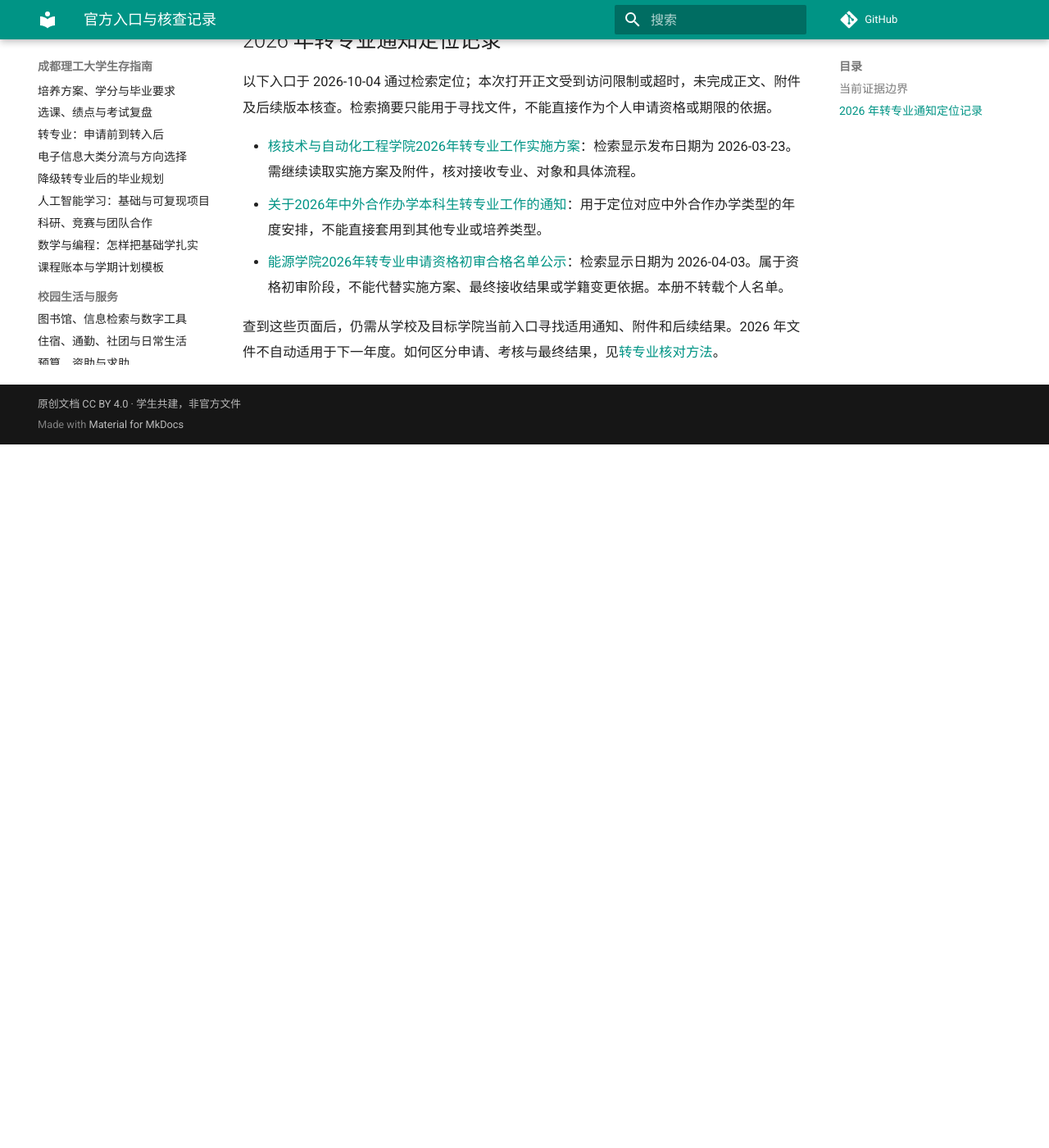
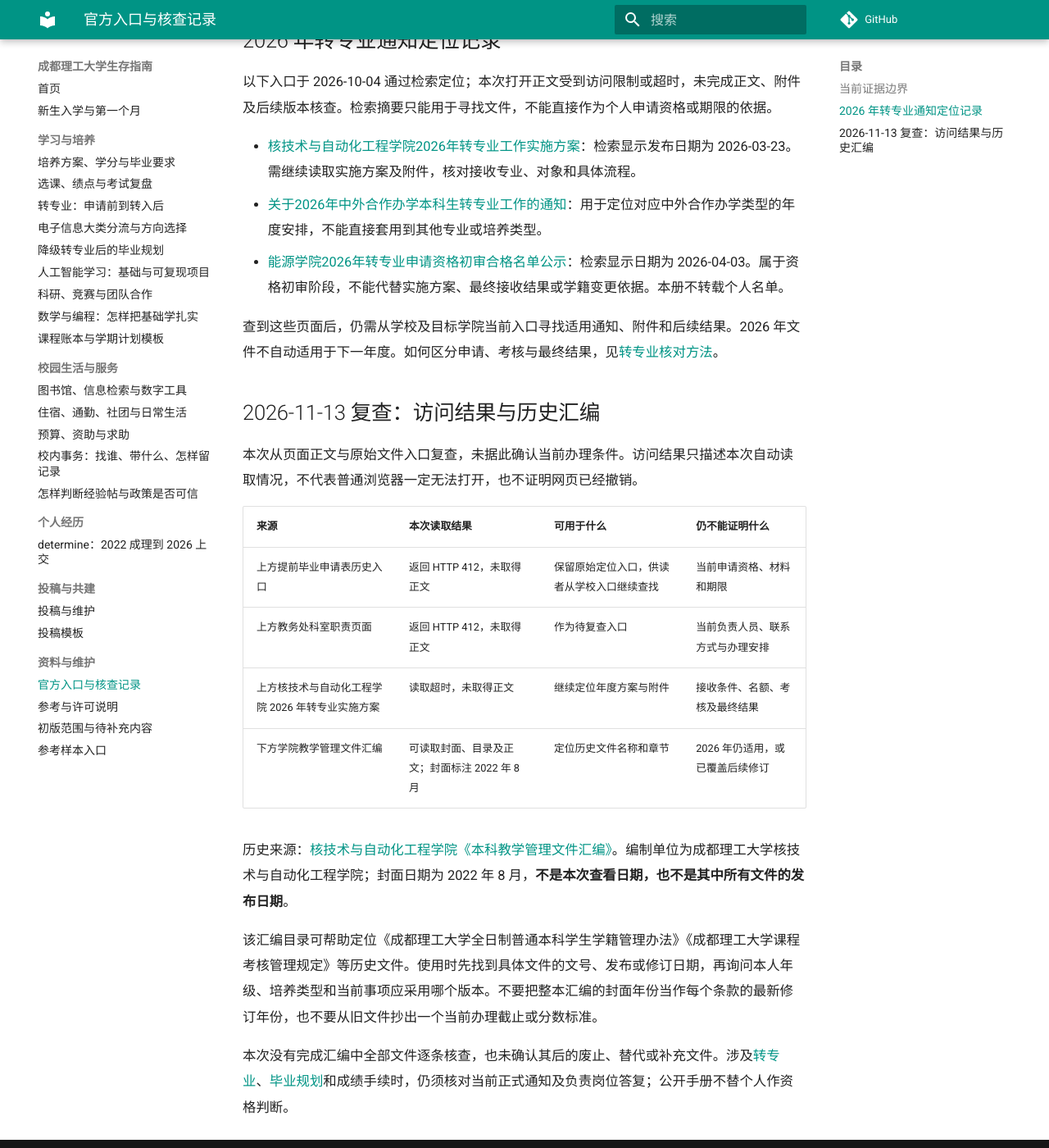
Before and after one commit to determine123/CDUT-Survival-Guide, an MkDocs documentation site: the page built from docs/resources/sources.md, in a window 1280 px wide and 1400 px high, scrolled down 1007 px. Shown: the whole window at 82% size. Built offline with MkDocs 1.6.1 and Material for MkDocs 9.7.7, drawn with Linux system fonts in a browser that asks for light colours; comment, search, counter and statistics services are not loaded; before the commit the page ends 1549 px from its top, so only the background shows below that.

Commit message:
docs: audit official source access and date historical compilation

```diff
--- a/docs/resources/sources.md
+++ b/docs/resources/sources.md
@@ -30,3 +30,21 @@
 - [能源学院2026年转专业申请资格初审合格名单公示](https://energy.cdut.edu.cn/info/1345/5341.htm)：检索显示日期为 2026-04-03。属于资格初审阶段，不能代替实施方案、最终接收结果或学籍变更依据。本册不转载个人名单。
 
 查到这些页面后，仍需从学校及目标学院当前入口寻找适用通知、附件和后续结果。2026 年文件不自动适用于下一年度。如何区分申请、考核与最终结果，见[转专业核对方法](../study/change-major.md)。
+
+
+## 2026-11-13 复查：访问结果与历史汇编
+
+本次从页面正文与原始文件入口复查，未据此确认当前办理条件。访问结果只描述本次自动读取情况，不代表普通浏览器一定无法打开，也不证明网页已经撤销。
+
+| 来源 | 本次读取结果 | 可用于什么 | 仍不能证明什么 |
+| --- | --- | --- | --- |
+| 上方提前毕业申请表历史入口 | 返回 HTTP 412，未取得正文 | 保留原始定位入口，供读者从学校入口继续查找 | 当前申请资格、材料和期限 |
+| 上方教务处科室职责页面 | 返回 HTTP 412，未取得正文 | 作为待复查入口 | 当前负责人员、联系方式与办理安排 |
+| 上方核技术与自动化工程学院 2026 年转专业实施方案 | 读取超时，未取得正文 | 继续定位年度方案与附件 | 接收条件、名额、考核及最终结果 |
+| 下方学院教学管理文件汇编 | 可读取封面、目录及正文；封面标注 2022 年 8 月 | 定位历史文件名称和章节 | 2026 年仍适用，或已覆盖后续修订 |
+
+历史来源：[核技术与自动化工程学院《本科教学管理文件汇编》](https://cnae.cdut.edu.cn/__local/B/CD/55/1347E45BA0243810CF9A9F4D250_EAEE3C55_77A641.pdf)。编制单位为成都理工大学核技术与自动化工程学院；封面日期为 2022 年 8 月，**不是本次查看日期，也不是其中所有文件的发布日期**。
+
+该汇编目录可帮助定位《成都理工大学全日制普通本科学生学籍管理办法》《成都理工大学课程考核管理规定》等历史文件。使用时先找到具体文件的文号、发布或修订日期，再询问本人年级、培养类型和当前事项应采用哪个版本。不要把整本汇编的封面年份当作每个条款的最新修订年份，也不要从旧文件抄出一个当前办理截止或分数标准。
+
+本次没有完成汇编中全部文件逐条核查，也未确认其后的废止、替代或补充文件。涉及[转专业](../study/change-major.md)、[毕业规划](../study/graduation.md)和成绩手续时，仍须核对当前正式通知及负责岗位答复；公开手册不替个人作资格判断。
```
